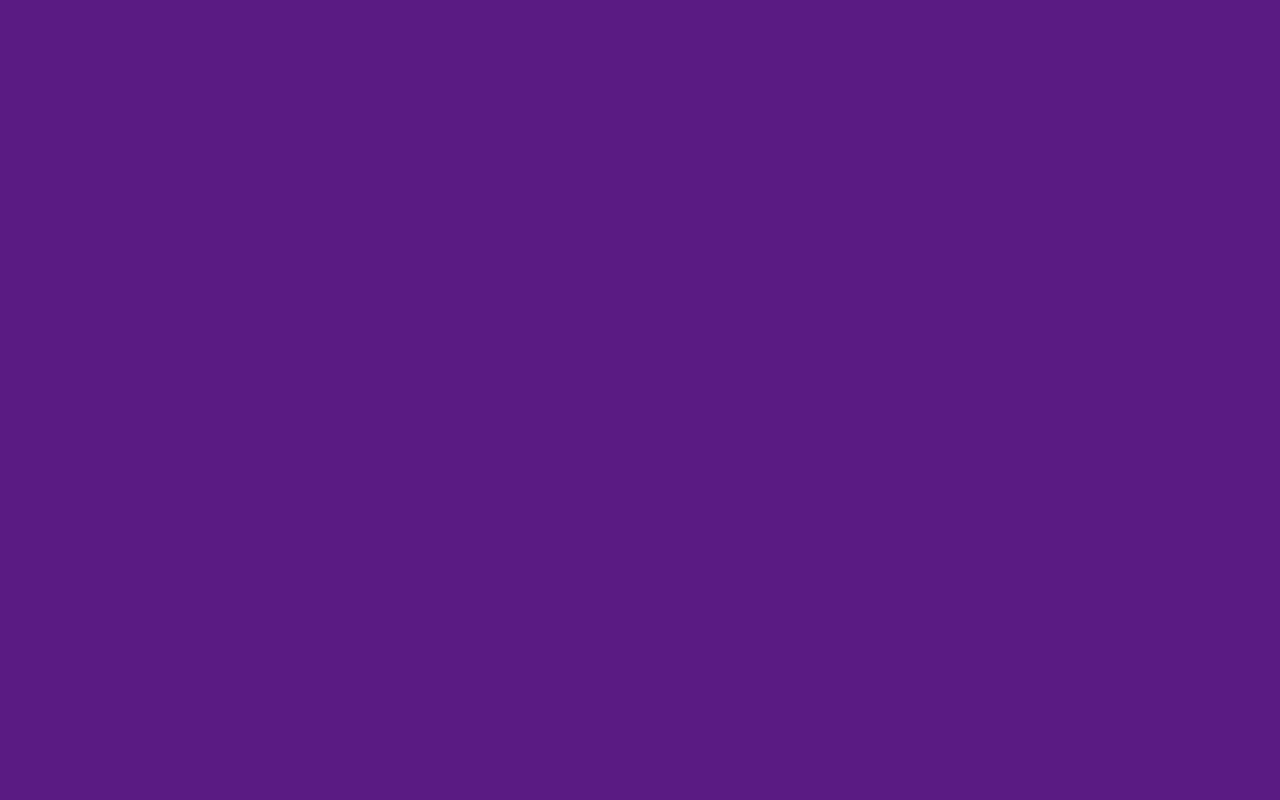
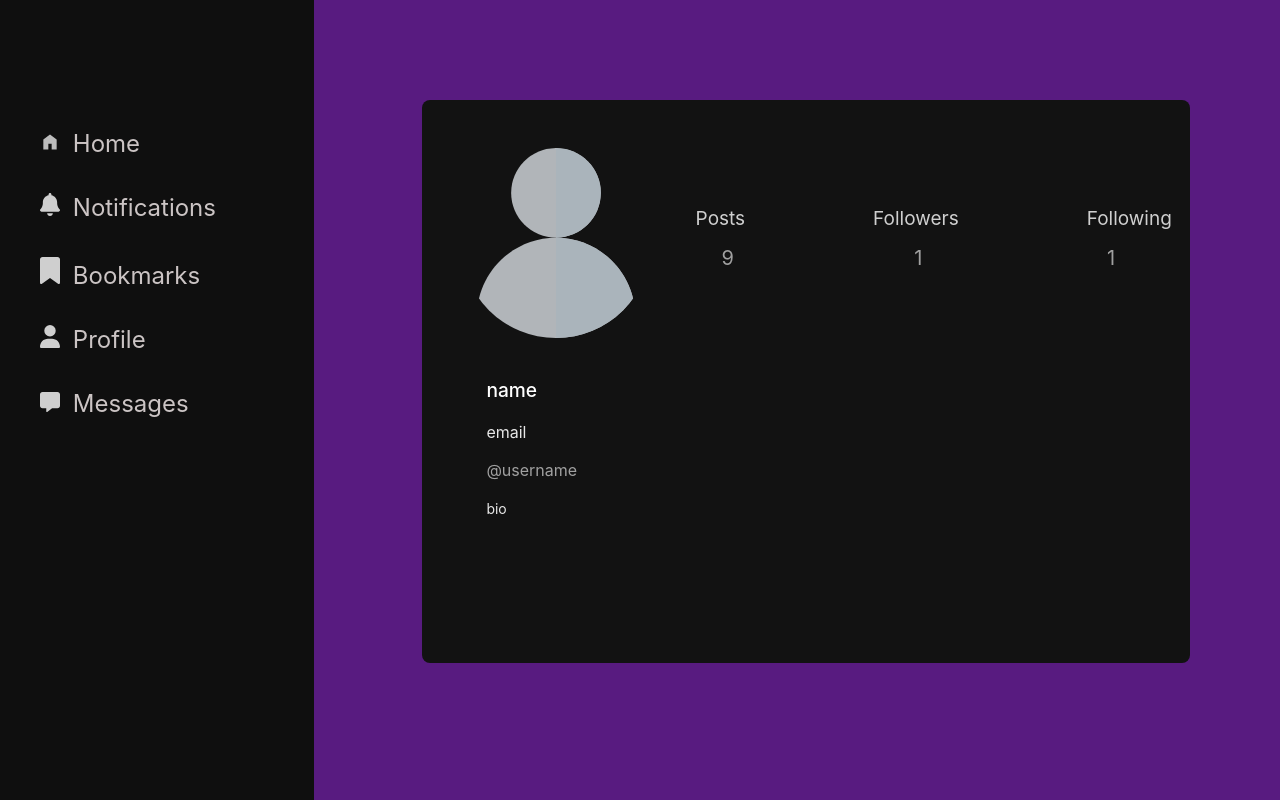
Before and after one commit to soumya-maheshwari/Twitter, a React (Create React App) app in the folder frontend/: page /profile in a window 1280 px wide. Before the commit this address had no page. Built offline with nearby package versions, Linux system fonts and the light colour scheme.

Commit message:
profile page component added

```diff
--- a/frontend/src/App.js
+++ b/frontend/src/App.js
@@ -2,8 +2,8 @@ import "./App.css";
 import Login from "./Components/Authentication/Login/Login";
 import Signup from "./Components/Authentication/Signup/Signup";
 import { BrowserRouter, Routes, Route } from "react-router-dom";
-import Sidebar from "./Components/Sidebar/Sidebar";
 import Homepage from "./Components/Homepage/Homepage";
+import Profilepage from "./Components/Profilepage/Profilepage";
 function App() {
   return (
     <>
@@ -12,6 +12,7 @@ function App() {
           <Route path="/" exact element={<Login />} />
           <Route path="/signup" exact element={<Signup />} />
           <Route path="/homePage" exact element={<Homepage />} />
+          <Route path="/profile" exact element={<Profilepage />} />
         </Routes>
       </BrowserRouter>
     </>
--- a/frontend/src/Components/CreatePost/createpost.css
+++ b/frontend/src/Components/CreatePost/createpost.css
@@ -12,7 +12,7 @@
   padding-left: 1.5vw;
   overflow-x: hidden;
   padding-bottom: 50px;
-  margin-left: 70px;
+  margin-left: 1.9vw;
   color: white;
   margin-top: 10px;
 }
--- a/frontend/src/Components/Homepage/Homepage.jsx
+++ b/frontend/src/Components/Homepage/Homepage.jsx
@@ -1,7 +1,6 @@
 import React from "react";
 import Sidebar from "../Sidebar/Sidebar";
 import "./homepage.css";
-import Searchbox from "../SearchBox/Searchbox";
 import CreatePost from "../CreatePost/CreatePost";
 
 const Homepage = () => {
@@ -13,6 +12,12 @@ const Homepage = () => {
           <div className="home-head">home</div>
           <CreatePost />
         </div>
+
+        <div className="home-right">
+          <div className="home-center">
+            <div className="home-head">#Trending</div>
+          </div>
+        </div>
       </div>
     </>
   );
--- a/frontend/src/Components/Homepage/homepage.css
+++ b/frontend/src/Components/Homepage/homepage.css
@@ -23,3 +23,20 @@
   font-size: 39px;
   color: rgb(174, 113, 215);
 }
+
+.home-right {
+  display: flex;
+  flex-direction: column;
+  position: absolute;
+  left: 68vw;
+  top: -10px;
+  padding: 10px 4px 20px 8px;
+  background: black;
+  border-radius: 8px;
+  position: fixed;
+  /* overflow-y: scroll; */
+  /* scroll-behavior: smooth; */
+  color: white;
+  width: 30.4vw;
+  height: 100vh;
+}
--- /dev/null
+++ b/frontend/src/Components/Profilepage/Profilepage.jsx
@@ -0,0 +1,41 @@
+import React from "react";
+import "./profilepage.css";
+import Sidebar from "../Sidebar/Sidebar";
+import avatarImg from "../../Assets/avatar.svg";
+
+const Profilepage = () => {
+  return (
+    <>
+      <Sidebar />
+      <div className="profile-page">
+        <div className="profile-body">
+          {/*  */}
+
+          <img src={avatarImg} alt="" className="user-img" />
+          <div className="profile-div">
+            <div className="profile1">
+              <p className="posts">Posts</p>
+              <p className="posts">Followers</p>
+              <p className="posts">Following</p>
+            </div>
+
+            <div className="profile2">
+              <p className="count">9</p>
+              <p className="count">1</p>
+              <p className="count">1</p>
+            </div>
+          </div>
+        </div>
+
+        <div className="profile3">
+          <p className="profile-info1">name</p>
+          <p className="profile-info2">email</p>
+          <p className="profile-info3">@username</p>
+          <p className="profile-info4">bio</p>
+        </div>
+      </div>
+    </>
+  );
+};
+
+export default Profilepage;
--- /dev/null
+++ b/frontend/src/Components/Profilepage/profilepage.css
@@ -0,0 +1,93 @@
+.profile-page {
+  width: 60vw;
+  height: fit-content;
+  margin-left: 33vw;
+  position: absolute;
+  top: 100px;
+  padding-bottom: 5vh;
+  background: #121212;
+  border-radius: 8px;
+  padding-bottom: 15vh;
+  color: white;
+}
+.profile-body {
+  display: flex;
+  padding-top: 6vh;
+}
+
+.profile-div {
+  display: flex;
+  flex-direction: column;
+  margin-left: 7.5vw;
+}
+.user-img {
+  margin-left: 3vw;
+  width: 190px;
+  height: 190px;
+  border-radius: 50%;
+}
+
+.profile1 {
+  display: flex;
+  margin-left: -4vw;
+  margin-top: 5vh;
+  margin-bottom: -20px;
+}
+
+.posts {
+  margin-right: 10vw;
+  font-weight: 400;
+  font-size: 19px;
+  color: rgba(255, 255, 255, 0.8);
+  cursor: pointer;
+  margin-bottom: 2vh;
+}
+
+.profile2 {
+  display: flex;
+  justify-content: space-evenly;
+  margin-left: -15vw;
+}
+.count {
+  width: 26px;
+  font-weight: 400;
+  font-size: 20px;
+  color: rgba(255, 255, 255, 0.6);
+}
+
+.profile3 {
+  display: flex;
+  flex-direction: column;
+  padding-left: 5vw;
+  margin-top: 2.5vh;
+}
+
+.profile-info1 {
+  font-weight: 500;
+  font-size: 1.2rem;
+  line-height: 27px;
+  margin-bottom: 0.2vh;
+  color: white;
+}
+
+.profile-info3 {
+  font-weight: 400;
+  margin-bottom: 0.6vh;
+  color: rgba(255, 255, 255, 0.6);
+}
+
+.profile-info2 {
+  font-weight: 400;
+  width: 20vw;
+  height: auto;
+  font-size: 16px;
+  margin-bottom: 0.3vh;
+  color: rgba(255, 255, 255, 0.9);
+}
+.profile-info4 {
+  font-weight: 400;
+  font-size: 14px;
+  line-height: 20px;
+  margin-bottom: 3vh;
+  color: rgba(255, 255, 255, 0.9);
+}
```
